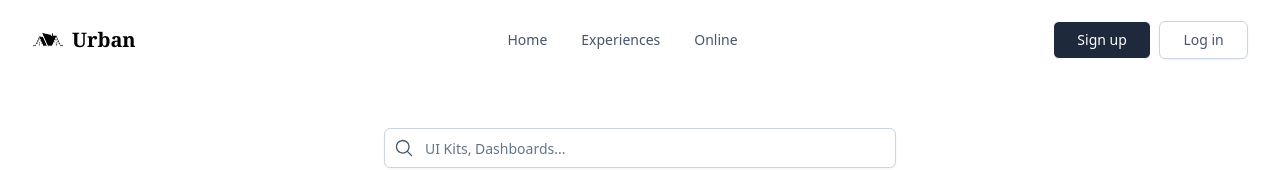
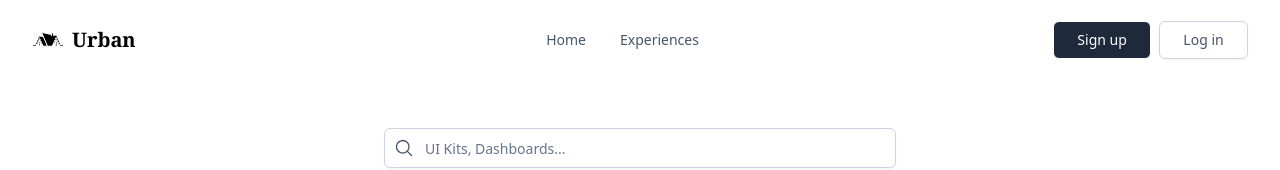
Before and after one commit to Ehab-24/Web-Project, a React (Vite) app in the folder client/: page / in a window 1280 px wide. Shown: the top 170 px of the page. Built offline with nearby package versions, Linux system fonts and the light colour scheme; no server answers.

Commit message:
fix: remove dead link

```diff
--- a/client/src/components/Navbar.tsx
+++ b/client/src/components/Navbar.tsx
@@ -22,9 +22,6 @@ function Navbar() {
                     <li>
                         <TextButton onClick={() => navigate("/experiences")}>Experiences</TextButton>
                     </li>
-                    <li>
-                        <TextButton onClick={() => navigate("/online")}>Online</TextButton>
-                    </li>
                 </ul>
             </div>
 
```
